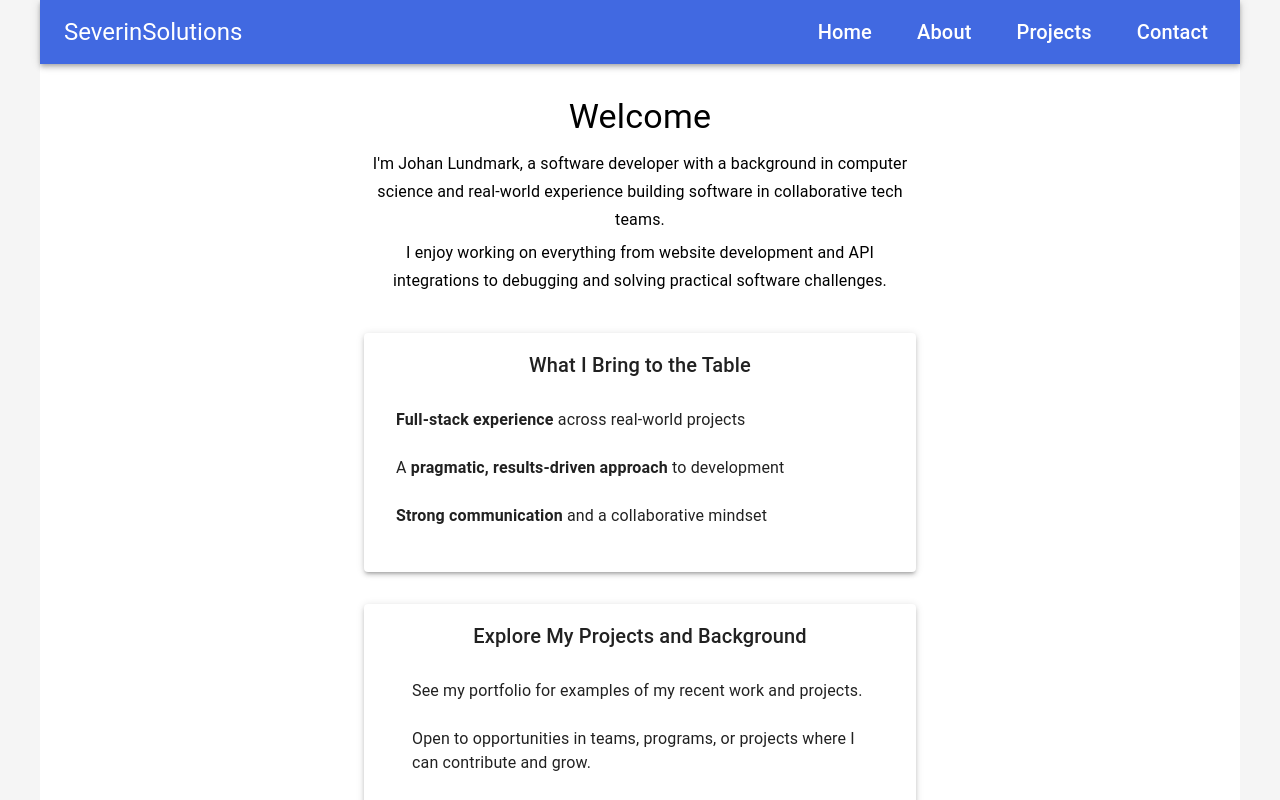
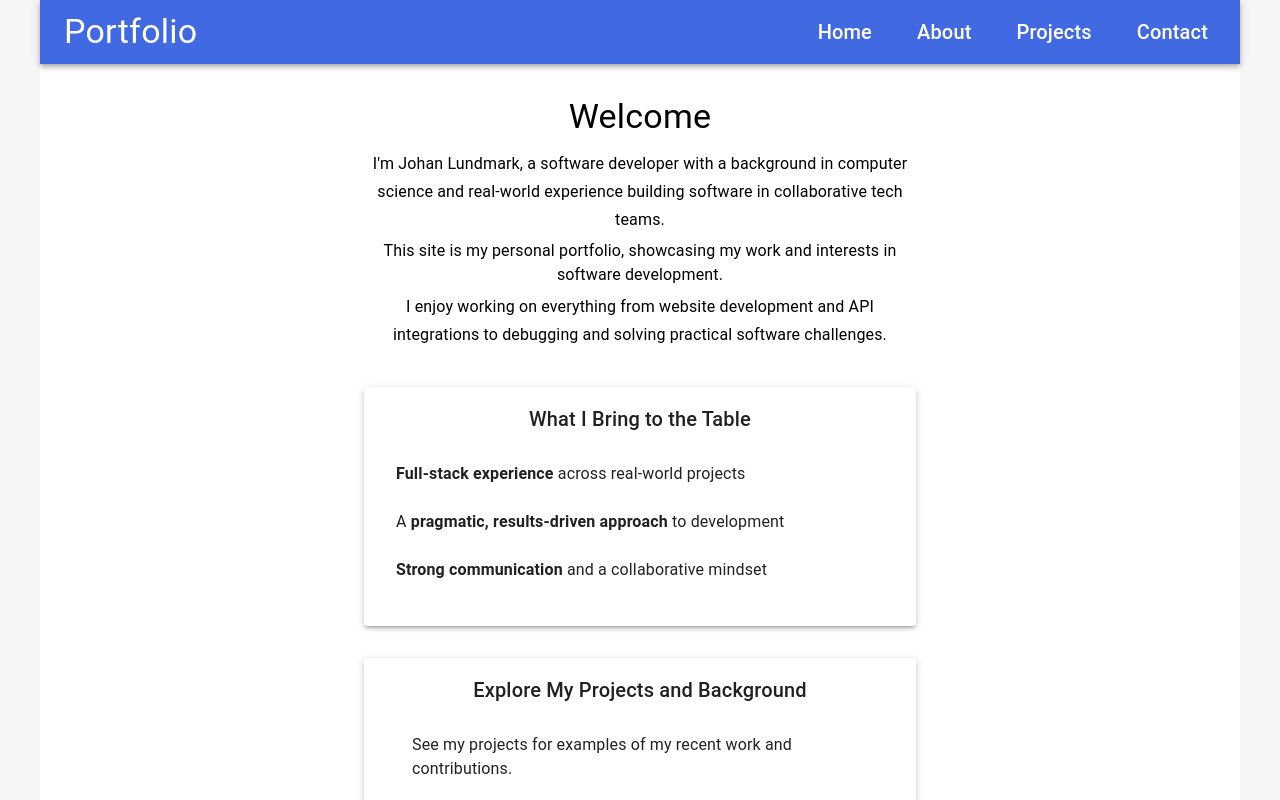
Before and after one commit to SeverinSolutions/severinsolutions.github.io, a React (Vite) app: page /#/ in a window 1280 px wide. Shown: the top 800 px of the page. Built offline with nearby package versions, Linux system fonts and the light colour scheme; some icons are missing.

Commit message:
update: home page content after new goal

```diff
--- a/src/components/Header.tsx
+++ b/src/components/Header.tsx
@@ -10,8 +10,8 @@ const Header: React.FC = () => {
   return (
     <AppBar position="static">
       <Toolbar>
-        <Typography variant="h5" sx={{ flexGrow: 1 }}>
-          SeverinSolutions
+        <Typography variant="h4" sx={{ flexGrow: 1 }}>
+          Portfolio
         </Typography>
         <IconButton component={Link} to="/" color="inherit" aria-label="home">
           <HomeIcon sx={{ display: { xs: "block", sm: "none" }}}/>
--- a/src/pages/Home.tsx
+++ b/src/pages/Home.tsx
@@ -8,9 +8,9 @@ import {
   ListItem,
   ListItemText,
 } from "@mui/material";
-import WorkIcon from "@mui/icons-material/Work";
 import InfoIcon from "@mui/icons-material/Info";
 import ContactPageIcon from "@mui/icons-material/ContactPage";
+import CodeIcon from '@mui/icons-material/Code';
 
 const Home: React.FC = () => {
   return (
@@ -35,9 +35,14 @@ const Home: React.FC = () => {
         tech teams.
       </Typography>
 
+      <Typography variant="body1" gutterBottom>
+        This site is my personal portfolio, showcasing my work and interests in
+        software development.
+      </Typography>
+
       <Typography variant="subtitle1" component="h2" gutterBottom>
-        I enjoy working on everything from website development and API integrations
-        to debugging and solving practical software challenges.
+        I enjoy working on everything from website development and API
+        integrations to debugging and solving practical software challenges.
       </Typography>
 
       <Card sx={{ mt: 4, width: "100%", boxShadow: 3 }}>
@@ -87,8 +92,8 @@ const Home: React.FC = () => {
           </Typography>
           <List>
             <ListItem>
-              <WorkIcon sx={{ color: "primary.main", mr: 2 }} />
-              <ListItemText primary="See my portfolio for examples of my recent work and projects." />
+              <CodeIcon sx={{ color: "primary.main", mr: 2 }} />
+              <ListItemText primary="See my projects for examples of my recent work and contributions." />
             </ListItem>
             <ListItem>
               <ContactPageIcon sx={{ color: "primary.main", mr: 2 }} />
```
